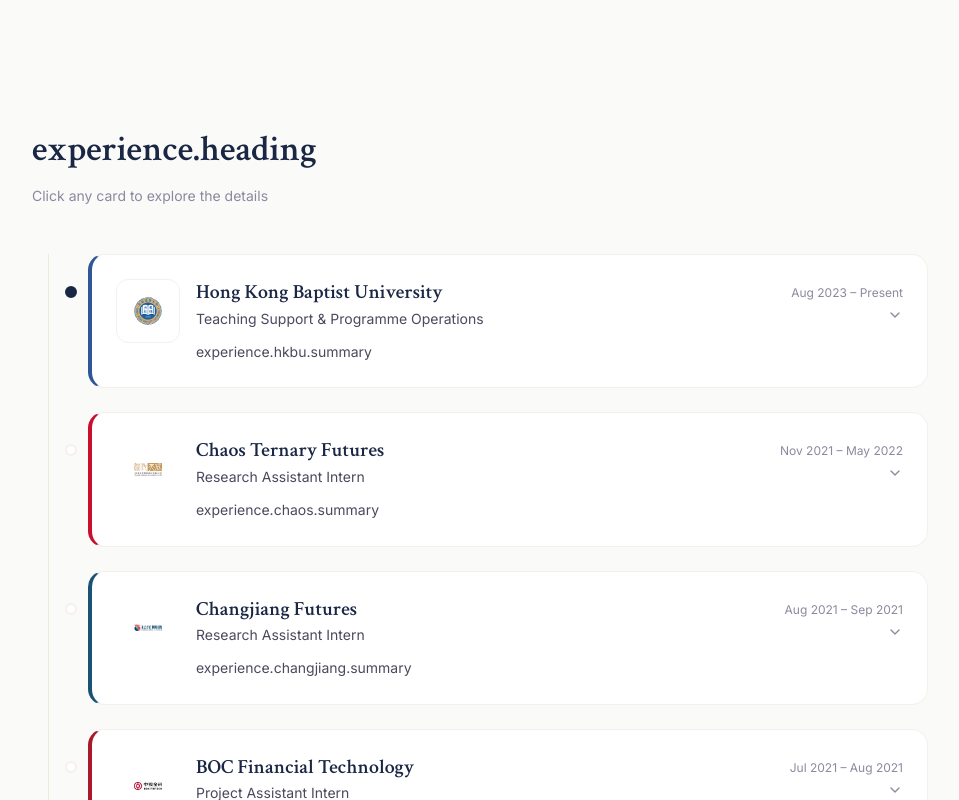
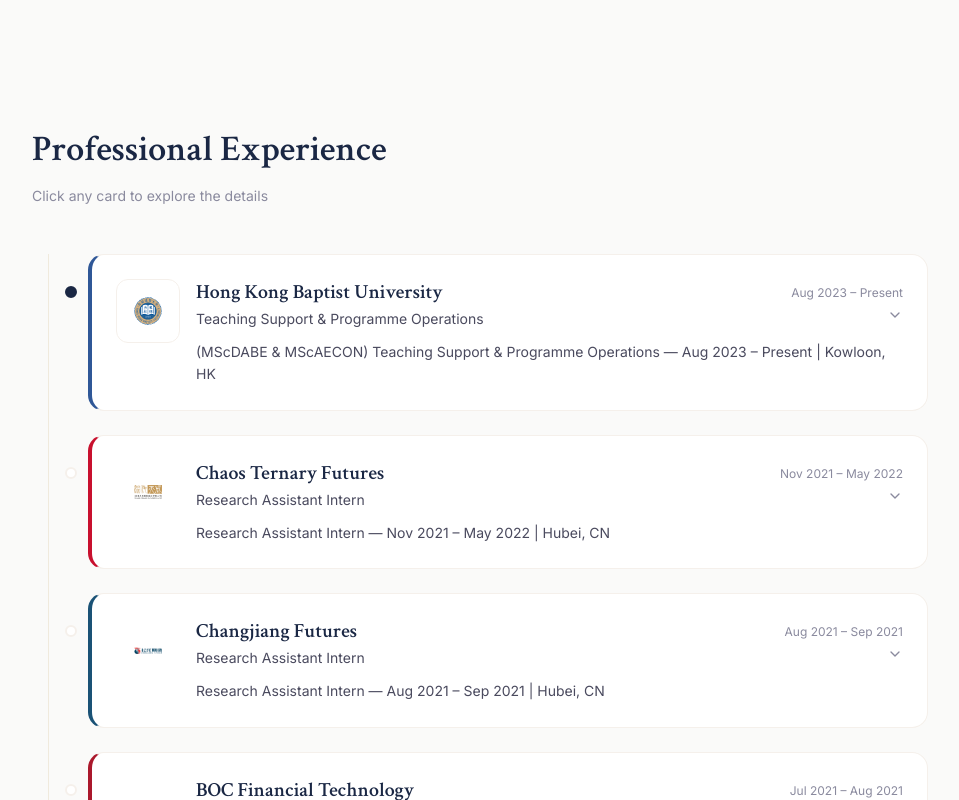
Before and after one commit to rzeWU/ruizewu.github.io, a React (Vite) app: page / in a window 1280 px wide. Shown: the part 1200-2000 px from the top of the page, without its empty margins (160-1119 px from the left). Built offline with nearby package versions, Linux system fonts and the light colour scheme.

Commit message:
fix: correct i18n namespace and key paths for experience descriptions

```diff
--- a/src/components/sections/ExperienceSection.tsx
+++ b/src/components/sections/ExperienceSection.tsx
@@ -19,7 +19,7 @@
 }
 
 export function ExperienceSection() {
-  const { t } = useTranslation();
+  const { t } = useTranslation('experience');
   const { ref, inView } = useInView();
   const [expandedId, setExpandedId] = useState<string | null>(null);
   const reducedMotion = useReducedMotion();
@@ -37,7 +37,7 @@
           transition={{ duration: 0.6 }}
           className="font-serif text-3xl sm:text-4xl font-semibold text-navy-900 mb-4"
         >
-          {t('experience.heading')}
+          {t('heading')}
         </motion.h2>
         <motion.p
           initial={{ opacity: 0, y: 10 }}
@@ -80,7 +80,7 @@
 }
 
 function ExperienceCardItem({ experience: exp, index, isExpanded, onToggle, inView, reducedMotion }: CardProps) {
-  const { t } = useTranslation();
+  const { t } = useTranslation('experience');
   const isHKBU = exp.type === 'work';
 
   const relatedSkills = allSkills.filter((s) => exp.skills.includes(s.id));
@@ -146,7 +146,7 @@
               </div>
 
               <p className="text-sm text-text-secondary mt-3 leading-relaxed">
-                {t(`experience:${exp.summaryKey}`)}
+                {t(exp.summaryKey)}
               </p>
             </div>
           </div>
@@ -187,7 +187,7 @@
                       className="text-sm text-text-secondary leading-relaxed flex gap-2"
                     >
                       <span className="text-brass-400 mt-0.5 flex-shrink-0">▸</span>
-                      <span>{t(`experience:${key}`)}</span>
+                      <span>{t(key)}</span>
                     </motion.li>
                   ))}
                 </ul>
--- a/src/data/experiences.ts
+++ b/src/data/experiences.ts
@@ -10,13 +10,13 @@
     endDate: null,
     location: 'Kowloon Tong, Hong Kong',
     logo: { src: '/logos/hkbu.svg', alt: 'Hong Kong Baptist University' },
-    summaryKey: 'experience.hkbu.summary',
+    summaryKey: 'hkbu.summary',
     descriptionKeys: [
-      'experience.hkbu.desc1',
-      'experience.hkbu.desc2',
-      'experience.hkbu.desc3',
-      'experience.hkbu.desc4',
-      'experience.hkbu.desc5',
+      'hkbu.desc1',
+      'hkbu.desc2',
+      'hkbu.desc3',
+      'hkbu.desc4',
+      'hkbu.desc5',
     ],
     skills: ['workflow-automation', 'data-analysis', 'reporting', 'student-consultation', 'event-coordination', 'cross-cultural'],
     metrics: [
@@ -37,11 +37,11 @@
     endDate: '2022-05',
     location: 'Hubei, China',
     logo: { src: '/logos/chaos.png', alt: 'Chaos Ternary Futures', backgroundColor: '#FFFFFF' },
-    summaryKey: 'experience.chaos.summary',
+    summaryKey: 'chaos.summary',
     descriptionKeys: [
-      'experience.chaos.desc1',
-      'experience.chaos.desc2',
-      'experience.chaos.desc3',
+      'chaos.desc1',
+      'chaos.desc2',
+      'chaos.desc3',
     ],
     skills: ['python', 'sql', 'tableau', 'data-analysis', 'reporting'],
     metrics: [
@@ -61,11 +61,11 @@
     endDate: '2021-09',
     location: 'Hubei, China',
     logo: { src: '/logos/changjiang.png', alt: 'Changjiang Futures', backgroundColor: '#FFFFFF' },
-    summaryKey: 'experience.changjiang.summary',
+    summaryKey: 'changjiang.summary',
     descriptionKeys: [
-      'experience.changjiang.desc1',
-      'experience.changjiang.desc2',
-      'experience.changjiang.desc3',
+      'changjiang.desc1',
+      'changjiang.desc2',
+      'changjiang.desc3',
     ],
     skills: ['python', 'sql', 'data-analysis', 'tableau', 'reporting'],
     metrics: [
@@ -85,11 +85,11 @@
     endDate: '2021-08',
     location: 'Hubei, China',
     logo: { src: '/logos/boc.png', alt: 'BOC Financial Technology', backgroundColor: '#FFFFFF' },
-    summaryKey: 'experience.boc.summary',
+    summaryKey: 'boc.summary',
     descriptionKeys: [
-      'experience.boc.desc1',
-      'experience.boc.desc2',
-      'experience.boc.desc3',
+      'boc.desc1',
+      'boc.desc2',
+      'boc.desc3',
     ],
     skills: ['python', 'sql', 'data-analysis', 'docker', 'cloud'],
     metrics: [
```
